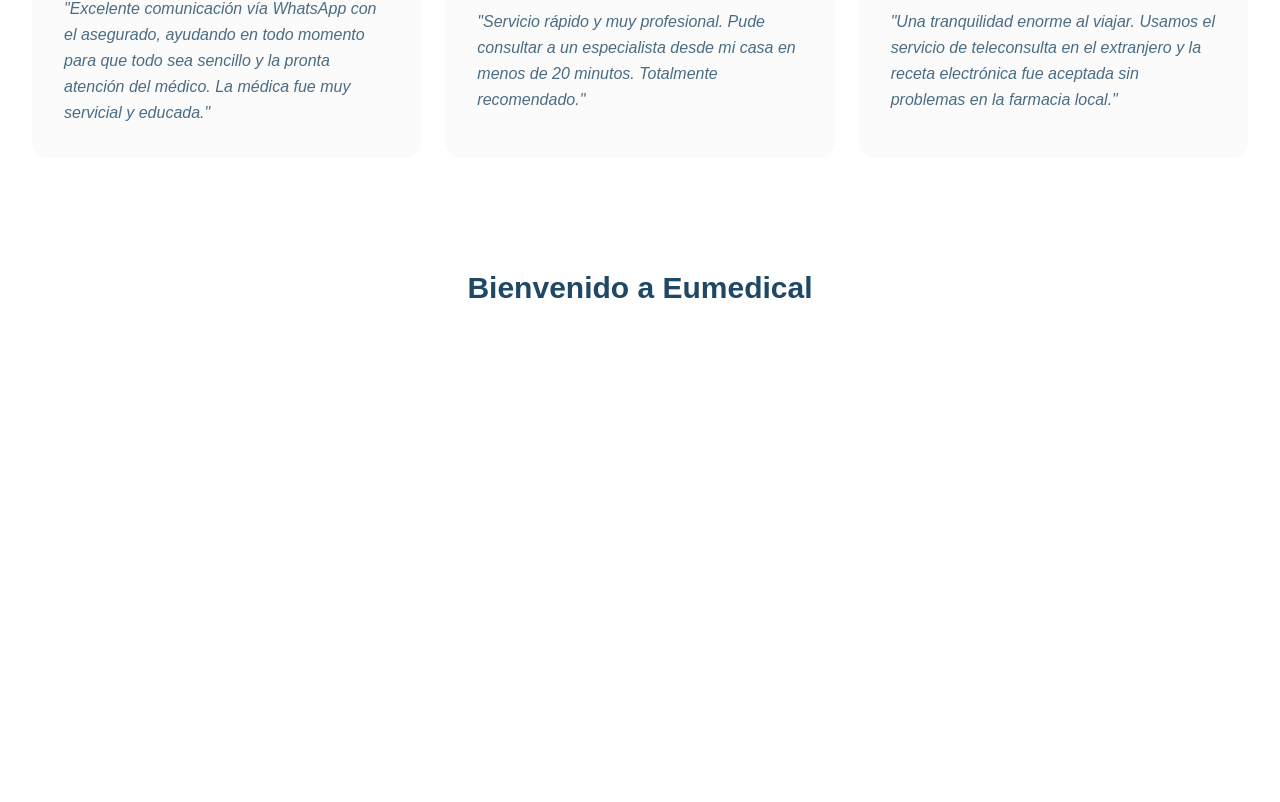
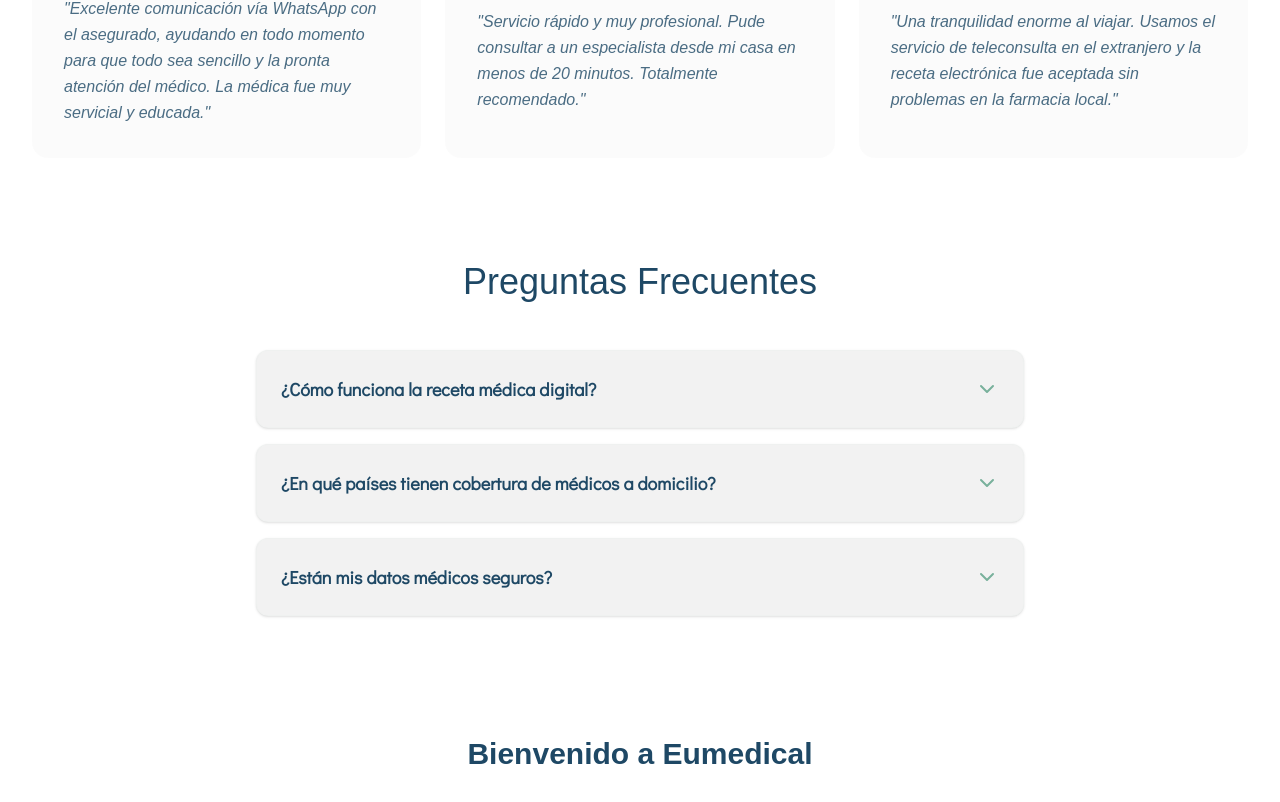
Before and after one commit to AxelVonReems/eumedical-challenge, a React (Vite) app: page / in a window 1280 px wide. Shown: the part 3190-3992 px from the top of the page. Built offline with nearby package versions, Linux system fonts and the light colour scheme.

Commit message:
feat(landing): integrate accessible FAQ accordion component

```diff
--- /dev/null
+++ b/src/components/landing/Faq.tsx
@@ -0,0 +1,88 @@
+import { useState } from 'react';
+import { ChevronDown } from 'lucide-react';
+
+const faqs = [
+  {
+    question: '¿Cómo funciona la receta médica digital?',
+    answer: 'Tras tu teleconsulta, el médico emitirá una receta electrónica válida que podrás presentar en cualquier farmacia de nuestra red internacional.',
+  },
+  {
+    question: '¿En qué países tienen cobertura de médicos a domicilio?',
+    answer: 'Actualmente coordinamos visitas a domicilio en España, Portugal, Italia y Francia.',
+  },
+  {
+    question: '¿Están mis datos médicos seguros?',
+    answer: 'Absolutamente. Nuestra plataforma cumple con las normativas GDPR e HIPAA, garantizando encriptación de extremo a extremo.',
+  },
+];
+
+export default function Faq() {
+  const [openIndex, setOpenIndex] = useState<number | null>(null);
+
+  const toggleFaq = (index: number) => {
+    setOpenIndex(openIndex === index ? null : index);
+  };
+
+  return (
+    <section
+      aria-labelledby="faq-heading"
+      className="py-5 lg:py-14 bg-eumedical-white"
+    >
+      <div className="max-w-7xl mx-auto px-4 sm:px-6 lg:px-8">
+        <h2
+          id="faq-heading"
+          className="font-dinosaur text-3xl md:text-4xl text-center text-eumedical-dark-blue mb-12"
+        >
+          Preguntas Frecuentes
+        </h2>
+
+        <div className="max-w-3xl mx-auto flex flex-col gap-4">
+          {faqs.map((faq, index) => {
+            const isOpen = openIndex === index;
+
+            return (
+              <div
+                key={index}
+                className="bg-eumedical-light-grey rounded-xl shadow-sm border border-eumedical-light-blue/10 overflow-hidden"
+              >
+                <h3>
+                  <button
+                    type="button"
+                    onClick={() => toggleFaq(index)}
+                    aria-expanded={isOpen}
+                    aria-controls={`faq-answer-${index}`}
+                    id={`faq-button-${index}`}
+                    className="w-full flex items-center justify-between text-left p-6 font-didact font-bold text-lg text-eumedical-dark-blue rounded-xl focus:outline-none focus-visible:ring-2 focus-visible:ring-eumedical-medium-aquamarine focus-visible:ring-inset transition-colors"
+                  >
+                    <span>{faq.question}</span>
+                    <ChevronDown
+                      className={`w-6 h-6 text-eumedical-medium-aquamarine shrink-0 transition-transform duration-300 ease-in-out ${isOpen ? 'rotate-180' : ''}`}
+                      aria-hidden="true"
+                    />
+                  </button>
+                </h3>
+
+                <div
+                  id={`faq-answer-${index}`}
+                  role="region"
+                  aria-labelledby={`faq-button-${index}`}
+                  className={`grid transition-all duration-300 ease-in-out ${
+                    isOpen
+                      ? 'grid-rows-[1fr] opacity-100'
+                      : 'grid-rows-[0fr] opacity-0'
+                  }`}
+                >
+                  <div className="overflow-hidden">
+                    <p className="font-arial text-eumedical-dark-blue/80 px-6 pb-6">
+                      {faq.answer}
+                    </p>
+                  </div>
+                </div>
+              </div>
+            );
+          })}
+        </div>
+      </div>
+    </section>
+  );
+}
--- a/src/pages/landing/index.tsx
+++ b/src/pages/landing/index.tsx
@@ -1,5 +1,6 @@
 import Capabilities from '../../components/landing/Capabilities';
 import CoverageVideo from '../../components/landing/CoverageVideo';
+import Faq from '../../components/landing/Faq';
 import Hero from '../../components/landing/Hero';
 import ServicesGrid from '../../components/landing/ServicesGrid';
 import SocialProof from '../../components/landing/SocialProof';
@@ -12,8 +13,8 @@
       <CoverageVideo />
       <Capabilities />
       <SocialProof />
+      <Faq />
 
-      {/* FAQ */}
       {/* Bottom CTA */}
 
       <section className="p-8 min-h-[1000px]">
```
